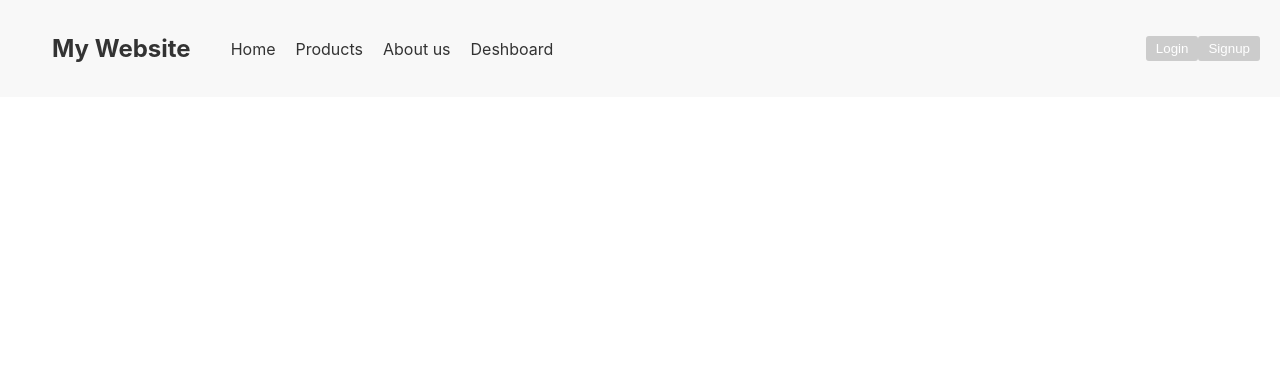
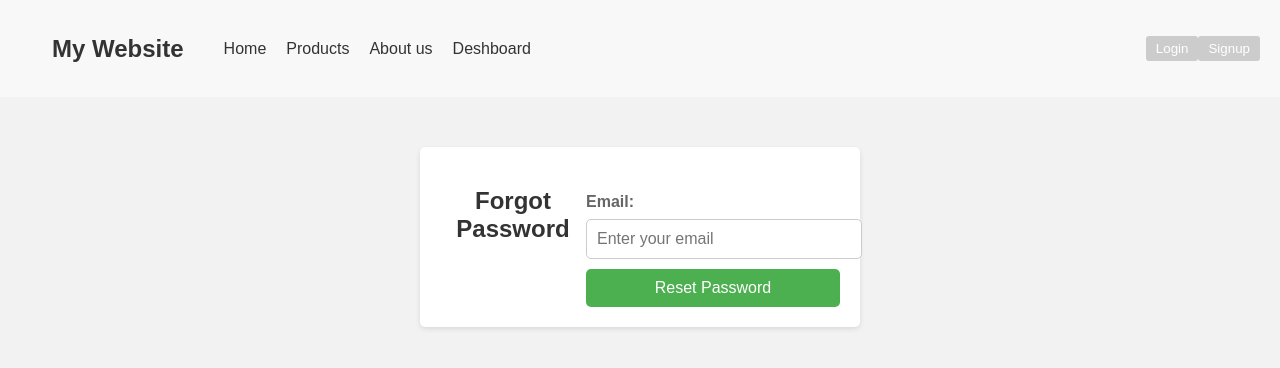
Before and after one commit to rupmedhi4/expense-tracker-with-context-api, a React (Create React App) app: page /forgotpassword in a window 1280 px wide. Shown: the top 368 px of the page. Built offline with nearby package versions, Linux system fonts and the light colour scheme; no server answers.

Commit message:
Forgot Password Workflow

```diff
--- a/src/App.js
+++ b/src/App.js
@@ -11,6 +11,7 @@ import UpdateForm from './Components/UserUpdateForm/UpdateForm';
 import PrivateRoutes from './PrivateRoutes';
 import EmailVerification from './Components/Email_verification/EmailVerification';
 import VerifyingCheck from './Components/Email_verification/VerifyingCheck';
+import ForgotPassword from './Components/ForgotPassword/ForgotPassword';
 
 function App() {
   return (
@@ -22,7 +23,7 @@ function App() {
           <Route path="/" element={<Home />} />
           <Route path="/signup" element={<Signup />} />
           <Route path="/login" element={<Login />} />
-
+          <Route path="/forgotpassword" element={<ForgotPassword/>} />
           <Route path="/welcome" element={<PrivateRoutes component={UserWelcome} alt={Home}/>} />
           <Route path="/verifyemail" element={<PrivateRoutes component={EmailVerification} alt={Home}/>} />
           <Route path="/updatedetails" element={<PrivateRoutes component={UpdateForm} alt={Home}/>} />
--- a/src/AppContext.js
+++ b/src/AppContext.js
@@ -1,6 +1,8 @@
 import React, { createContext, useEffect, useState } from 'react'
 import { auth } from './firebase';
-import { createUserWithEmailAndPassword, onAuthStateChanged, signInWithEmailAndPassword, updateProfile,sendEmailVerification } from 'firebase/auth';
+import { createUserWithEmailAndPassword, onAuthStateChanged,
+        signInWithEmailAndPassword, updateProfile,sendEmailVerification,
+        sendPasswordResetEmail} from 'firebase/auth';
 import { toast, ToastContainer } from 'react-toastify';
 import { Link, useNavigate } from 'react-router-dom';
 
@@ -26,6 +28,9 @@ export default function AppContextProvider({children}){
     //user details update state
     const [userUpdateFullName, setUserUpdateFullName]=useState("")
     const [photoUrl, setPhotoUrl]=useState("")
+
+    // Reset password state
+    const [resetPasswordEmail, setResetPasswordEmail]=useState("")
 
 
 
@@ -110,6 +115,20 @@ const emailVerification = async ()=>{
     }
 }
 
+const resetPasswordHandler = async (e)=>{
+    e.preventDefault()
+    try{
+         await sendPasswordResetEmail(auth, resetPasswordEmail)
+         toast.success('reset email sent')
+        setResetPasswordEmail("")
+
+    }catch(err){
+         toast.error(err.message)
+         console.log(err.message)
+    }
+
+}
+
     const value = {
         email, setEmail,
         password, setPassword,
@@ -121,7 +140,8 @@ const emailVerification = async ()=>{
         userUpdateFullName,setUserUpdateFullName,
         photoUrl, setPhotoUrl, profileUpdateHandler,
         users, setUsers, emailVerificationHandler,
-        emailVerification
+        emailVerification,resetPasswordHandler,
+        resetPasswordEmail,setResetPasswordEmail
 
 
     }
--- /dev/null
+++ b/src/Components/ForgotPassword/ForgotPassword.css
@@ -0,0 +1,53 @@
+body {
+    font-family: Arial, sans-serif;
+    background-color: #f2f2f2;
+    margin: 0;
+    padding: 0;
+  }
+
+  .container {
+    max-width: 400px;
+    margin: 50px auto;
+    padding: 20px;
+    background-color: #fff;
+    border-radius: 5px;
+    box-shadow: 0 2px 5px rgba(0, 0, 0, 0.1);
+  }
+
+  h2 {
+    text-align: center;
+    color: #333;
+  }
+
+  form {
+    margin-top: 20px;
+  }
+
+  label {
+    display: block;
+    margin-bottom: 8px;
+    color: #666;
+  }
+
+  input[type="email"] {
+    width: 100%;
+    padding: 10px;
+    font-size: 16px;
+    border-radius: 5px;
+    border: 1px solid #ccc;
+  }
+
+  button[type="submit"] {
+    width: 100%;
+    padding: 10px;
+    font-size: 16px;
+    background-color: #4CAF50;
+    color: #fff;
+    border: none;
+    border-radius: 5px;
+    cursor: pointer;
+  }
+
+  button[type="submit"]:hover {
+    background-color: #45a049;
+  }
--- /dev/null
+++ b/src/Components/ForgotPassword/ForgotPassword.js
@@ -0,0 +1,30 @@
+import React, { useContext, useState } from "react";
+import "./ForgotPassword.css";
+import { appContext } from "../../AppContext";
+
+function ForgotPassword() {
+  const [email, setEmail] = useState("");
+
+  const {setResetPasswordEmail, resetPasswordEmail,resetPasswordHandler}=useContext(appContext)
+
+  return (
+    <div className="container">
+      <h2>Forgot Password</h2>
+      <form onSubmit={resetPasswordHandler}>
+        <label htmlFor="email">Email:</label>
+        <input
+          type="email"
+          id="email"
+          name="email"
+          placeholder="Enter your email"
+          value={resetPasswordEmail}
+          onChange={(e) => setResetPasswordEmail(e.target.value)}
+          required
+        />
+        <button type="submit">Reset Password</button>
+      </form>
+    </div>
+  );
+}
+
+export default ForgotPassword;
--- a/src/Components/Login/Login.js
+++ b/src/Components/Login/Login.js
@@ -3,10 +3,16 @@
 import React, { useContext } from 'react';
 import styles from './Login.module.css';
 import { appContext } from '../../AppContext';
+import { useNavigate } from 'react-router-dom';
 
 const Login = () => {
 
-    const {loginEmail, setLoginEmail, loginPassword, setLoginPassword, loginHandler}= useContext(appContext)
+  const navigate = useNavigate();
+    const {loginEmail, setLoginEmail, loginPassword, setLoginPassword, loginHandler,forgotPasswordHandler}= useContext(appContext)
+
+    const forgotPasswordFormHandler = ()=>{
+      navigate("/forgotpassword")
+    }
 
   return (
     <div className={styles.container}>
@@ -35,7 +41,10 @@ const Login = () => {
 
         <div className={styles.forgotPassword} >
              <button type="submit" onClick={loginHandler}>Log In</button>
-          <button type="button" style={{backgroundColor:"white", color:"blue", textDecoration:"underline"}}>Forgot Password</button>
+             <button type="button"
+                  style={{backgroundColor:"white",
+                  color:"blue",
+                  textDecoration:"underline"}} onClick={forgotPasswordFormHandler}>Forgot Password</button>
 
         </div>
        <div className={styles.signup}>
```
